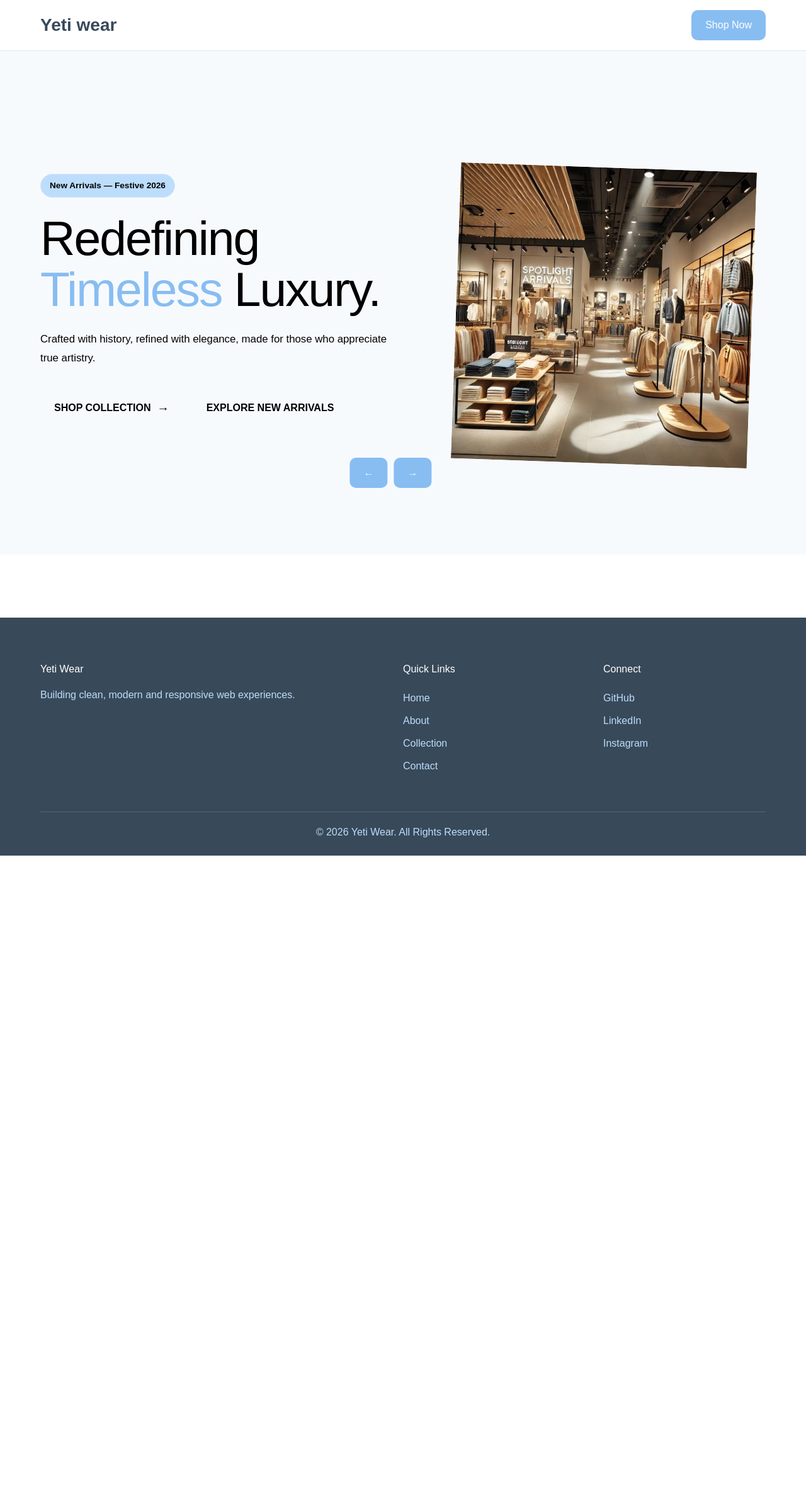
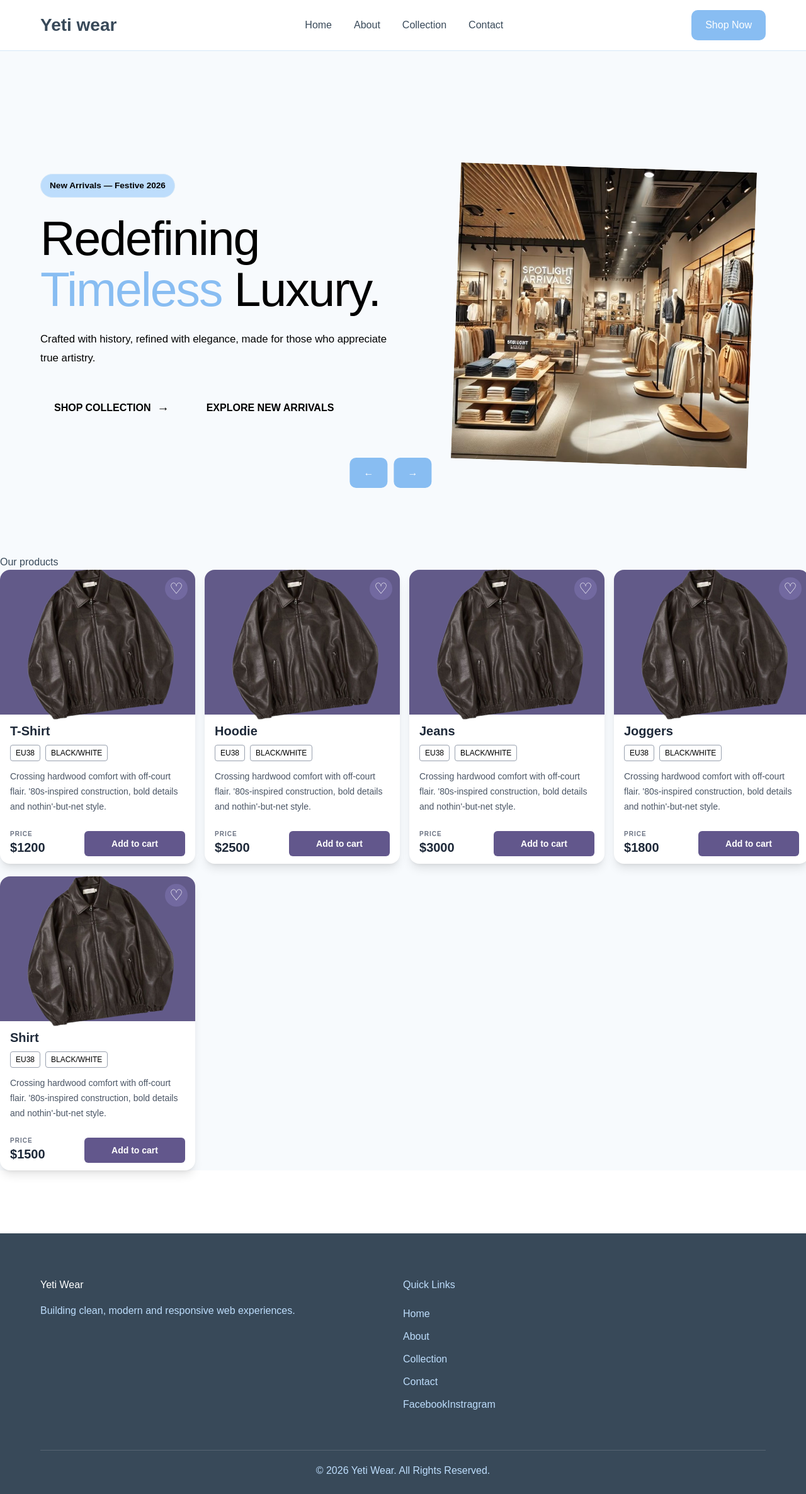
Before and after one commit to lemonhuhh/Learning-React, a React (Vite) app in the folder Frontend-kansa-clo/: page / in a window 1280 px wide. Shown: the whole page at 63% size. Before the commit the page ends 1359 px from the top, so only its background shows below. Built offline with nearby package versions, Linux system fonts and the light colour scheme.

Commit message:
Updated header and footer

```diff
--- a/Frontend-kansa-clo/src/components/Footer.jsx
+++ b/Frontend-kansa-clo/src/components/Footer.jsx
@@ -1,6 +1,38 @@
 import React from "react";
+import { useNavigate } from "react-router-dom";
+import { NavLink } from "react-router-dom";
 
 function Footer() {
+  const navigate = useNavigate();
+  const footernav = [
+    {
+      name: "Home",
+      to: "/",
+    },
+    {
+      name: "About",
+      to: "/About",
+    },
+    {
+      name: "Collection",
+      to: "/Collection",
+    },
+    {
+      name: "Contact",
+      to: "/Contact",
+    },
+  ];
+
+  const socials = [
+    {
+      name: "Facebook",
+      link: "https://www.facebook.com/",
+    },
+    {
+      name: "Instragram",
+      link: "https://www.instagram.com/",
+    },
+  ];
   return (
     <>
       <footer className="footer">
@@ -12,6 +44,24 @@ function Footer() {
             </div>
             <div className="footer-links">
               <h3>Quick Links</h3>
+              {footernav.map((nav) => (
+                <div
+                  key={nav.name}
+                  onClick={() => navigate(nav.to)}
+                  className="links"
+                >
+                  {nav.name}
+                </div>
+              ))}
+
+              <div>
+                {socials.map((nav) => (
+                  <a key={nav.name} href={nav.link}>
+                    {nav.name}
+                  </a>
+                ))}
+              </div>
+              {/* <h3>Quick Links</h3>
               <a href="/">Home</a>
               <a href="/About">About</a>
               <a href="/Collection">Collection</a>
@@ -19,9 +69,7 @@ function Footer() {
             </div>
             <div className="footer-social">
               <h3>Connect</h3>
-              <a href="/">GitHub</a>
-              <a href="/">LinkedIn</a>
-              <a href="/">Instagram</a>
+               */}
             </div>
           </div>
           <div className="footer-bottom">
--- a/Frontend-kansa-clo/src/components/Header.jsx
+++ b/Frontend-kansa-clo/src/components/Header.jsx
@@ -1,9 +1,25 @@
 import React from "react";
-
+import { useNavigate } from "react-router-dom";
 function Header() {
-  const navbar=()=>{
-
-  }
+  const navigate = useNavigate();
+  const navbar = [
+    {
+      name: "Home",
+      to: "/",
+    },
+    {
+      name: "About",
+      to: "/About",
+    },
+    {
+      name: "Collection",
+      to: "/Collection",
+    },
+    {
+      name: "Contact",
+      to: "/Contact",
+    },
+  ];
 
   return (
     <>
@@ -12,9 +28,17 @@ function Header() {
           <div className="logo">
             <h2>Yeti wear</h2>
           </div>
-
-            {/* className="nav-links" */}
-
+          <div className="nav-links">
+            {navbar.map((nav) => (
+              <li
+                key={nav.name}
+                onClick={() => navigate(nav.to)}
+                className="links"
+              >
+                {nav.name}
+              </li>
+            ))}
+          </div>
           <button className="hire-btn">Shop Now</button>
         </div>
       </header>
--- a/Frontend-kansa-clo/src/css/Footer.css
+++ b/Frontend-kansa-clo/src/css/Footer.css
@@ -32,6 +32,8 @@
   display: flex;
   flex-direction: column;
   gap: 12px;
+  cursor: pointer;
+  color: #bdddfc;
 }
 
 .footer-links h3,
@@ -45,8 +47,8 @@
   transition: 0.3s;
 }
 
-.footer a:hover {
-  color: #88bdf2;
+.links:hover {
+  color: #888ff2;
 }
 
 .footer-bottom {
--- a/Frontend-kansa-clo/src/css/Header.css
+++ b/Frontend-kansa-clo/src/css/Header.css
@@ -44,16 +44,11 @@
   display: flex;
   gap: 35px;
   list-style: none;
+  cursor: pointer;
+  color: #384959;
 }
 
-.nav-links a {
-  text-decoration: none;
-  color: var(--secondary);
-  font-weight: 500;
-  transition: 0.3s;
-}
-
-.nav-links a:hover {
+.links:hover {
   color: var(--primary);
 }
 
--- a/Frontend-kansa-clo/src/index.css
+++ b/Frontend-kansa-clo/src/index.css
@@ -1,4 +1,7 @@
 @import "tailwindcss";
+.home{
+  background: var(--bg);
+}
 :root {
   /* Card */
   --product-card-bg: #ffffff;
--- a/Frontend-kansa-clo/src/pages/Collection.jsx
+++ b/Frontend-kansa-clo/src/pages/Collection.jsx
@@ -1,67 +1,50 @@
 import React from "react";
 import { useState, useEffect } from "react";
-import product from '../data/data.js'
-
-
+import product from "../data/data.js";
 
 function Collection() {
+  // const [products, setProducts] = useState();
+  // async function getData() {
+  //   try {
+  //     const res = await fetch("https://jsonplaceholder.typicode.com/todos");
+  //     const data = await res.json();
+  //     setProducts(data);
+  //   } catch (error) {
+  //     console.log("Error fetching the data.");
+  //   }
+  // }
+  // getData();
 
-  const [products, setProducts] = useState();
-  async function getData() {
-    try{
-    const res = await fetch ('https://jsonplaceholder.typicode.com/todos')
-    const data = await res.json();
-    setProducts(data);
-    }
-    catch(error){
-        console.log("Error fetching the data.")
-    }
-}
-getData();
+  // const [count, setCount] = useState(0);
 
+  // useEffect(() => {
+  //   alert("Count is changed " + count);
+  //   localStorage.setItem("Count", count);
+  // }, [count]);
 
+  // const [price, setPrice] = useState(1000);
+  // const handleIncrement = () => {
+  //   setCount(count + 1);
 
-  const [count, setCount] = useState(0);
+  //   setPrice(price + price);
+  // };
 
-useEffect(() => {
-  alert("Count is changed " + count);
-  localStorage.setItem("Count", count);
-}, [count]);
-
-
-
-
-  const [price, setPrice] = useState(1000);
-  const handleIncrement = () => {
-    setCount(count + 1);
-
-    setPrice(price + price);
-
-  };
-
-  const handledecrement = () => {
-    setCount(count - 1);
-
-
-  };
+  // const handledecrement = () => {
+  //   setCount(count - 1);
+  // };
 
   return (
     <>
-    <div>
-      {products.map(()=>{
-
-      })}
-    </div>
+      <p>Hello</p>
+      {/* <div>{products.map(() => {})}</div>
       <div>
         <p>Product no.{count}</p>
         <p>Rs.{price}</p>
         <button onClick={handleIncrement} className="primary-btn">
           +
         </button>
-        <button onClick={handledecrement} className="primary-btn">
-
-        </button>
-      </div>
+        <button onClick={handledecrement} className="primary-btn"></button>
+      </div> */}
     </>
   );
 }
--- a/Frontend-kansa-clo/src/pages/Home.jsx
+++ b/Frontend-kansa-clo/src/pages/Home.jsx
@@ -99,7 +99,7 @@ function Home() {
   const current = Herobanner[currentSlide];
 
   return (
-    <>
+    <div className="home">
       <section className="hero">
         <div className="hero-container">
           <div className="hero-content">
@@ -138,12 +138,12 @@ function Home() {
           </div>
         </div>
       </section>
-      {/* <div>
+      <div>
         <h1 className="text-(--product-title)">Our products</h1>
-      </div> */}
-      {/* <div>
+      </div>
+       <div>
         <Productcard />
-      </div> */}
+      </div>
       {/* <section>
         <div>
           {Herobanner.map((slide, index) => (
@@ -168,7 +168,7 @@ function Home() {
       {/* <button onClick={handlelike}>Add to wishlist</button>
         </div>
       </section> */}
-    </>
+    </div>
   );
 }
 
```
